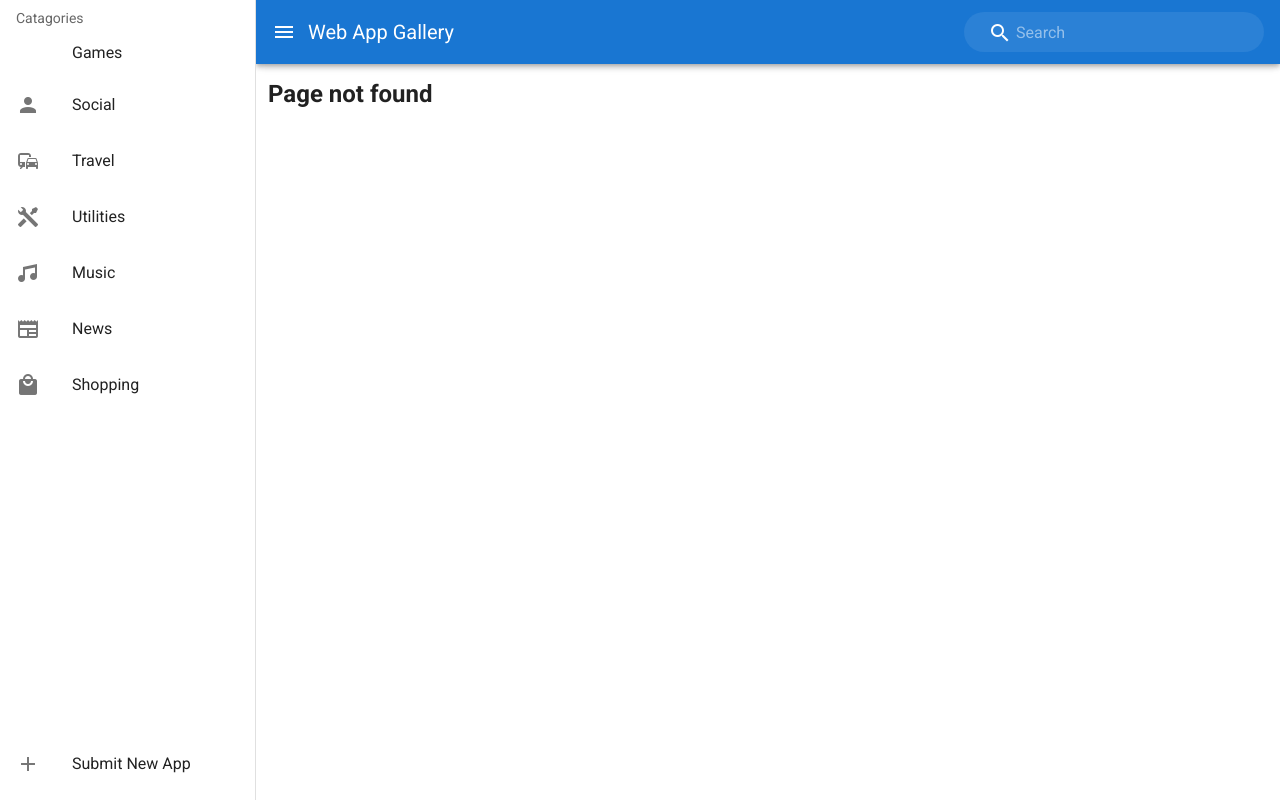
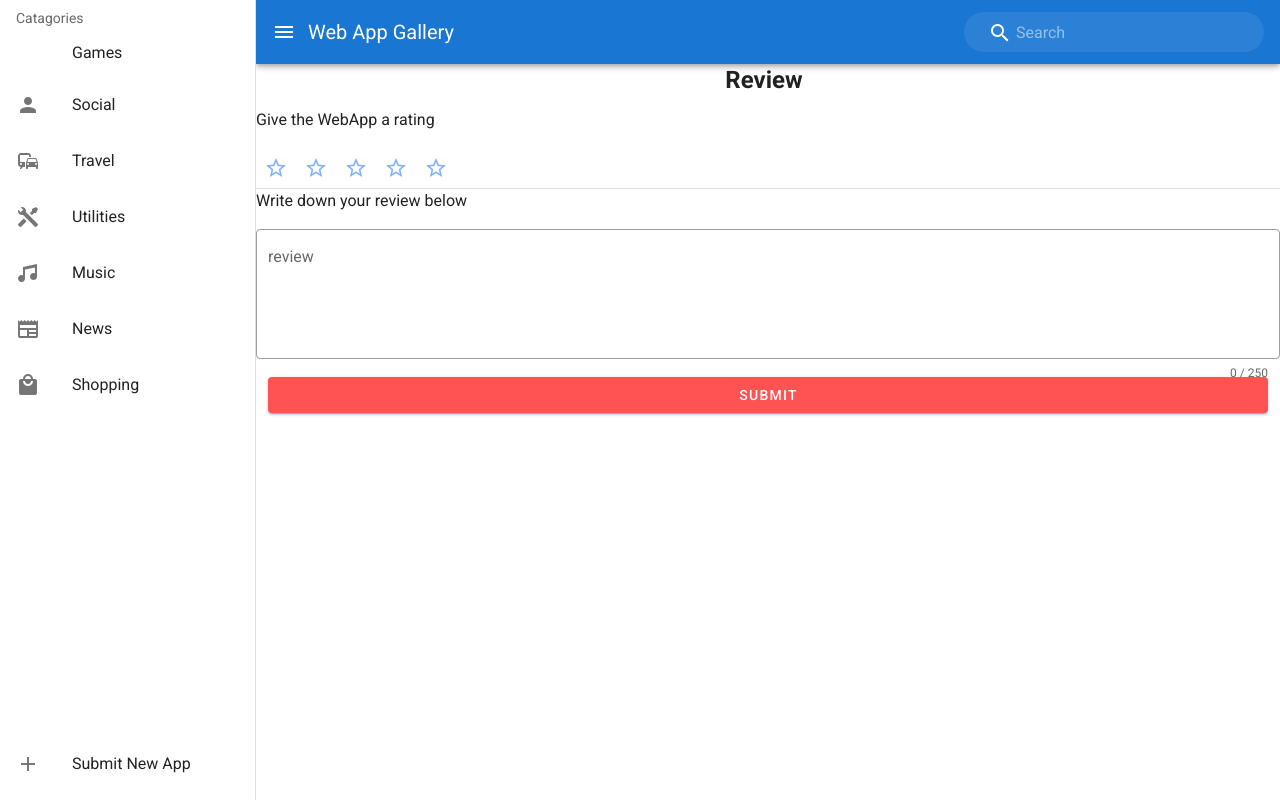
Before and after one commit to xchrisbailey/web_app_gallery, a Vue app in the folder packages/client/: page /apps/1/review in a window 1280 px wide. Before the commit this address had no page. Built offline with nearby package versions, Linux system fonts and the light colour scheme.

Commit message:
got review working

```diff
--- a/packages/client/package.json
+++ b/packages/client/package.json
@@ -12,6 +12,7 @@
   "dependencies": {
     "axios": "^0.21.1",
     "core-js": "^3.6.5",
+    "initials": "^3.1.1",
     "register-service-worker": "^1.7.1",
     "vue": "^2.6.11",
     "vue-router": "^3.2.0",
--- a/packages/client/src/components/SignIn.vue
+++ b/packages/client/src/components/SignIn.vue
@@ -13,6 +13,9 @@
       </v-card>
     </v-dialog>
     <v-card elevation="1" width="600">
+      <v-alert type="error" :value="error" v-if="error" >
+        {{ errorMsg }}
+      </v-alert>
       <v-card-title justify-center>
         {{ msg }}
       </v-card-title>
@@ -55,7 +58,7 @@
 </template>
 
 <script>
-import { getUsers, logInUser } from "../services/signUpApi";
+import { logInUser } from "../services/signUpApi";
 export default {
   name: "SignIn",
   props: {
@@ -85,6 +88,8 @@ export default {
         })
         .catch(err => {
           console.log(err);
+          this.error = true;
+          this.errorMsg = err;
         })
         .finally(() => {
           this.loading = false;
--- a/packages/client/src/router/index.ts
+++ b/packages/client/src/router/index.ts
@@ -45,9 +45,9 @@ const routes: Array<RouteConfig> = [
     component: () => import(/* webpackChunkName: "signup" */ "../views/SignUpView.vue")
   },
   {
-    path: "/apps/:id/Rating",
+    path: "/apps/:id/review",
     name: "Rating",
-    component: () => import(/* webpackChunkName: "review" */ "../views/Ratings.vue")
+    component: () => import(/* webpackChunkName: "review" */ "../views/review.vue")
   },
   {
     path: "/Profile",
--- a/packages/client/src/services/reviewApi.ts
+++ b/packages/client/src/services/reviewApi.ts
@@ -3,7 +3,7 @@ import { User, ApiResponse } from "@/types";
 import axios from "axios";
 
 export async function submitReview(userReview: string, userRating: string, id: string): Promise<User> {
-  const request = axios.post<ApiResponse<User>>("/api/webapp/" + id + "/review", {
+  const request = axios.post<ApiResponse<User>>("/api/webapp/" + id + "/reviews", {
     review: userReview,
     rating: userRating
   });
--- a/packages/client/src/views/WebApp.vue
+++ b/packages/client/src/views/WebApp.vue
@@ -27,6 +27,8 @@
     </div>
 
     <v-rating length="5" :value="(appData && appData.averageRating) || 0" readonly half-increments dense />
+
+    <v-btn @click="review" color="primary">Make review</v-btn>
   </v-container>
 </template>
 
@@ -138,6 +140,11 @@ export default Vue.extend({
     error: undefined as string | undefined,
     iOS: false
   }),
+  methods: {
+    review() {
+      this.$router.push({ path: this.$route.params.id+'/review'})
+    }
+  },
 
   created: function() {
     this.iOS = navigator.platform.startsWith("iP");
--- a/packages/client/src/views/Ratings.vue
+++ b/packages/client/src/views/review.vue
@@ -1,14 +1,21 @@
 <template>
   <div id="rating">
     <div>
-      <v-alert type="error" :value="error" dismissible>
-        {{ errorMsg }}
+      <v-alert type="error" :value="error" v-if="error">
+        <v-layout row wrap justify-space-around>
+          <v-flex sx12 md9>
+            {{ errorMsg }}
+          </v-flex>
+          <v-flex xs12 md3>
+            <v-btn @click="goBack" color="warning"> Click Here to go Back</v-btn>
+          </v-flex>
+        </v-layout>
       </v-alert>
     </div>
     <v-container>
       <v-layout row wrap justify-center>
         <v-flex xs4 md1>
-          <h1 class="headline font-weight-bold mb-3">Rating</h1>
+          <h1 class="headline font-weight-bold mb-3">Review</h1>
         </v-flex>
       </v-layout>
       <v-layout row wrap>
@@ -56,7 +63,8 @@
   </div>
 </template>
 
-<script>
+<script lang="ts">
+import { submitReview } from "../services/reviewApi";
 export default {
   name: "rating",
 
@@ -68,7 +76,7 @@ export default {
     errorMsg: "",
 
     rules: {
-      length: len => v => (v || "").length <= len || `Invalid character length, max ${len}`
+      length: (len: number) => (v: any) => (v || "").length <= len || `Invalid character length, max ${len}`
     }
   }),
   methods: {
@@ -79,8 +87,21 @@ export default {
       } else {
         this.loading = true;
         this.error = false;
-        console.log(this.rate, this.userReview);
+        submitReview(this.userReview, this.rate, this.$route.params.id)
+          .then(review => {
+            console.log(review);
+            this.loading = false;
+            this.$router.push({ path: this.$route.params.id})
+          })
+          .catch(error => {
+            this.error = true;
+            this.errorMsg = error;
+            console.log(error);
+          });
       }
+    },
+    goBack(){
+      this.$router.push({ path: '/apps/' + this.$route.params.id})
     }
   }
 };
--- a/packages/client/src/views/userProfileView.vue
+++ b/packages/client/src/views/userProfileView.vue
@@ -13,7 +13,11 @@
     </v-container>
     <v-container>
       <v-row justify="center">
-        <v-avatar color="accent" size="128"> </v-avatar>
+        <v-avatar color="accent" size="128" class="grey lighten-2">
+          <span class="white--text headline" >
+            <p>{{userInitials}}</p>
+          </span>
+          </v-avatar>
       </v-row>
     </v-container>
     <v-container>
@@ -71,22 +75,27 @@
 import { getUser, logOutUser } from "../services/signUpApi";
 import { User } from "../types";
 import Vue from "vue";
+import initials from "initials";
 
 export default Vue.extend({
   name: "User",
 
   data: () => ({
-    userData: null as User | null
+    userData: null as User | null,
+    userInitials: undefined
+
   }),
 
   created: function() {
     getUser()
       .then(user => {
         this.userData = user;
+        this.userInitials = initials(this.userData.firstName+ " " + this.userData.lastName)
       })
       .catch(error => {
         console.log(error);
       });
+
   },
   methods: {
     signOut(){
@@ -102,3 +111,13 @@ export default Vue.extend({
   }
 });
 </script>
+
+<style lang="scss" scoped>
+p{
+  text-transform: uppercase;
+  font-size: 1.125cm;
+  position:absolute;
+  top:45px;
+  left:39px;
+}
+</style>
```
Also changed, not shown: 1 other file (tests, documents, lock files or other folders).
